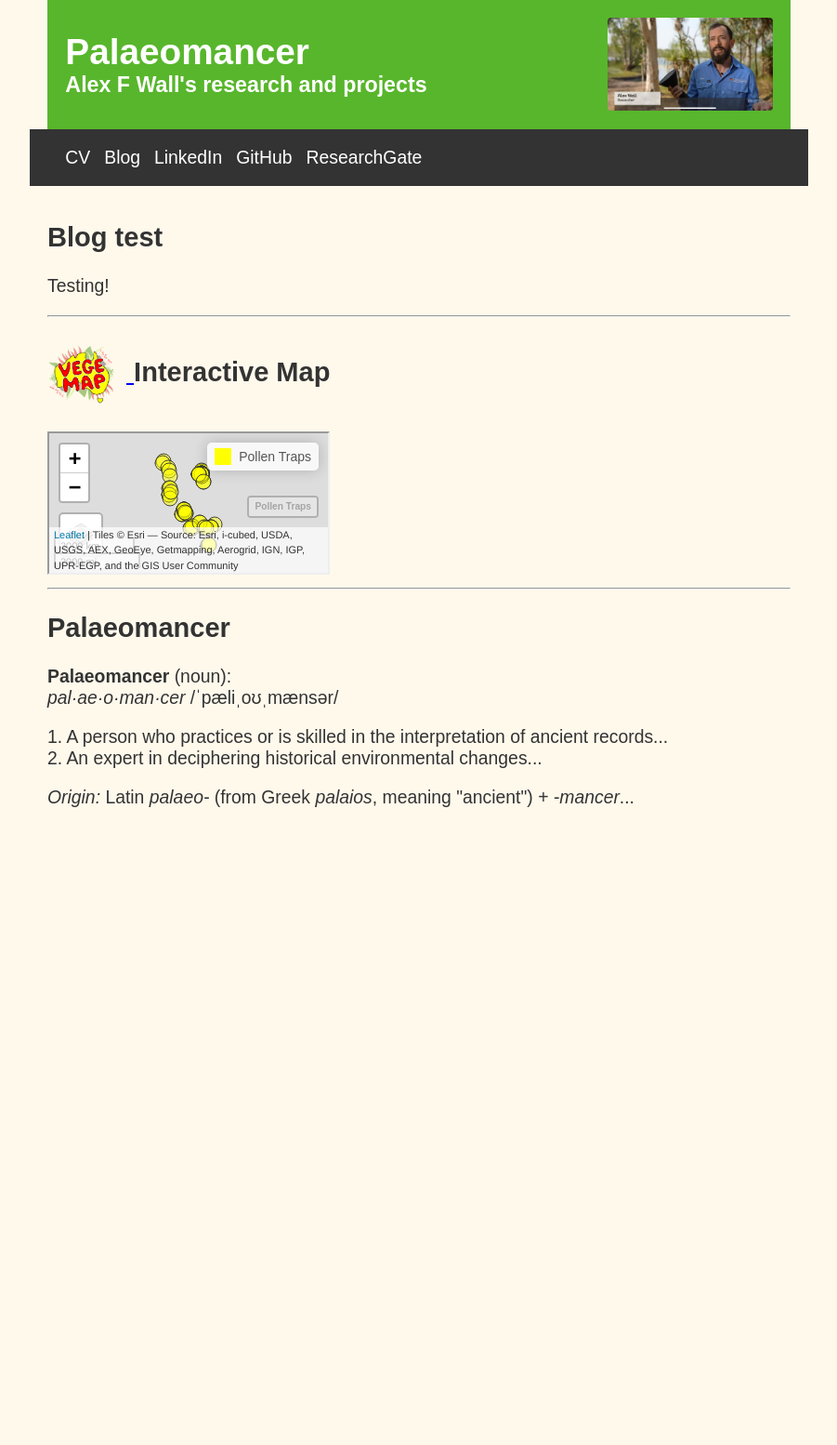
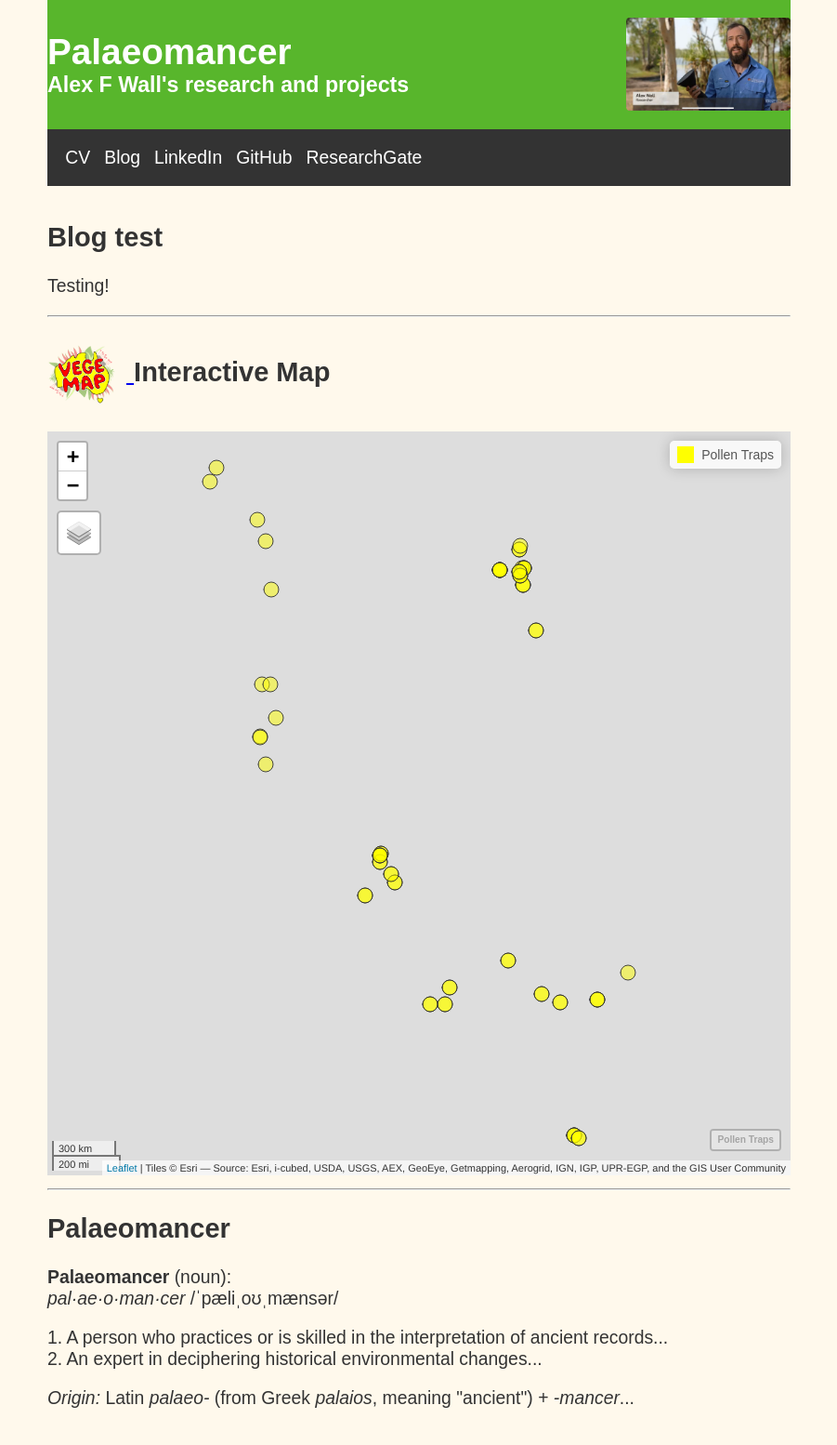
Before and after one commit to AlexFWall/Palaeomancer, a Jekyll site: the page built from index.md, in a window 1280 px wide. Shown: the whole page at 93% size, without its empty margins (189-1090 px from the left). Built offline with Jekyll 4.4.1, drawn with Linux system fonts in a browser that asks for light colours; before the commit the page ends 900 px from its top, so only the background shows below that.

Commit message:
Update home.html

```diff
--- a/_layouts/home.html
+++ b/_layouts/home.html
@@ -6,7 +6,7 @@ layout: null
 <html lang="en">
 <head>
   <meta charset="UTF-8">
-  <!-- Helps ensure proper scaling on mobile -->
+  <!-- Ensures proper mobile scaling -->
   <meta name="viewport" content="width=device-width, initial-scale=1.0">
   <title>{{ page.title }}</title>
   <style>
@@ -19,29 +19,34 @@ layout: null
       padding: 0;
     }
 
-    /* Container for centering and left-aligning text */
-    .container {
+    /* Wraps header and nav so they share the same width */
+    .header-nav-container {
       max-width: 800px;
       margin: 0 auto; /* centers horizontally */
-      text-align: left; /* left-align text inside */
+      text-align: left;
       padding: 0 1em;
     }
 
-    /* Increase base font size slightly */
-    body,
-    .container {
+    /* Container for main content (blog, map, definition) */
+    .content-container {
+      max-width: 800px;
+      margin: 0 auto;
+      padding: 0 1em;
+    }
+
+    /* Slightly larger base font size */
+    body, .header-nav-container, .content-container {
       font-size: 1.1em;
     }
 
-    /* Header with subtitle and image */
+    /* Header with subtitle & image on the right */
     header {
       display: flex;
       align-items: center;
       justify-content: space-between;
       background-color: #58B62C;
       color: white;
-      padding: 1em;
-      margin-bottom: 0;
+      padding: 1em 0; /* no left/right since .header-nav-container has padding */
     }
     header .subtitle {
       margin: 0;
@@ -52,18 +57,16 @@ layout: null
       border-radius: 4px;
     }
 
-    /* Hamburger menu container */
+    /* Nav container with hamburger toggle */
     .nav-container {
       background-color: #333;
       margin-bottom: 2em;
     }
-
-    /* The hidden checkbox that toggles the menu on mobile */
+    /* Hidden checkbox for toggling menu on mobile */
     #menu-toggle {
       display: none;
     }
-
-    /* The label that acts as the hamburger icon on mobile */
+    /* Hamburger icon label */
     .menu-toggle-label {
       display: none;
       padding: 1em;
@@ -73,14 +76,13 @@ layout: null
     .menu-toggle-label:hover {
       background-color: #444;
     }
-
-    /* The actual nav links */
+    /* The nav links list */
     nav ul {
       list-style: none;
       margin: 0;
       padding: 1em;
       display: flex;
-      flex-direction: row; /* links in a row by default */
+      flex-direction: row; /* side by side on desktop */
     }
     nav ul li {
       margin-right: 15px;
@@ -90,46 +92,61 @@ layout: null
       text-decoration: none;
     }
 
-    /*
-      On smaller screens:
-      1) Show the hamburger icon
-      2) Hide the nav links by default
-      3) Reveal them when the checkbox is checked
-    */
+    /* The main content (blog post, map, etc.) spacing */
+    .content-area {
+      margin-bottom: 2em;
+    }
+
+    /* Default map size */
+    iframe {
+      width: 100%;
+      height: 600px;
+      border: none;
+    }
+
+    /* Larger map on desktop */
+    @media (min-width: 800px) {
+      iframe {
+        height: 800px; /* Increase map height on wider screens */
+      }
+    }
+
+    /* On smaller screens: show hamburger, hide nav links by default */
     @media (max-width: 600px) {
       .menu-toggle-label {
-        display: block; /* show hamburger on mobile */
+        display: block;
         background-color: #333;
       }
       nav ul {
-        display: none; /* hide links by default */
+        display: none; /* hidden until toggled */
         flex-direction: column;
       }
-      #menu-toggle:checked + nav ul {
+      #menu-toggle:checked ~ nav ul {
         display: flex; /* show links when toggled */
+      }
+      header {
+        flex-direction: column; /* stack title and image vertically */
+      }
+      header img {
+        margin-top: 1em;
       }
     }
   </style>
 </head>
 <body>
 
-  <!-- HEADER: Title, Subtitle, Image on the Right -->
-  <div class="container">
+  <!-- HEADER + NAV share the same container width -->
+  <div class="header-nav-container">
     <header>
       <div>
         <h1 style="margin: 0;">{{ site.title }}</h1>
         <h2 class="subtitle">Alex F Wall's research and projects</h2>
       </div>
-      <img src="{{ '/AFWall ABC News.jpg' | relative_url }}"
-           alt="Alex F. Wall">
+      <img src="{{ '/AFWall ABC News.jpg' | relative_url }}" alt="Alex F. Wall">
     </header>
-  </div>
 
-  <!-- NAV: Hamburger menu on mobile, horizontal links on desktop -->
-  <div class="container nav-container">
-    <!-- Hidden checkbox for toggling the menu -->
+    <div class="nav-container">
       <input type="checkbox" id="menu-toggle">
-    <!-- The label that acts as the hamburger icon -->
       <label for="menu-toggle" class="menu-toggle-label">&#9776; Menu</label>
       <nav>
         <ul>
@@ -141,9 +158,10 @@ layout: null
         </ul>
       </nav>
     </div>
+  </div>
 
   <!-- MAIN CONTENT: blog post, map, definition -->
-  <div class="container">
+  <div class="content-container content-area">
     <!-- 1) Most Recent Blog Post -->
     {% assign latest_post = site.posts | first %}
     {% if latest_post %}
```
Lines whose indentation alone changed are shown as unchanged.
